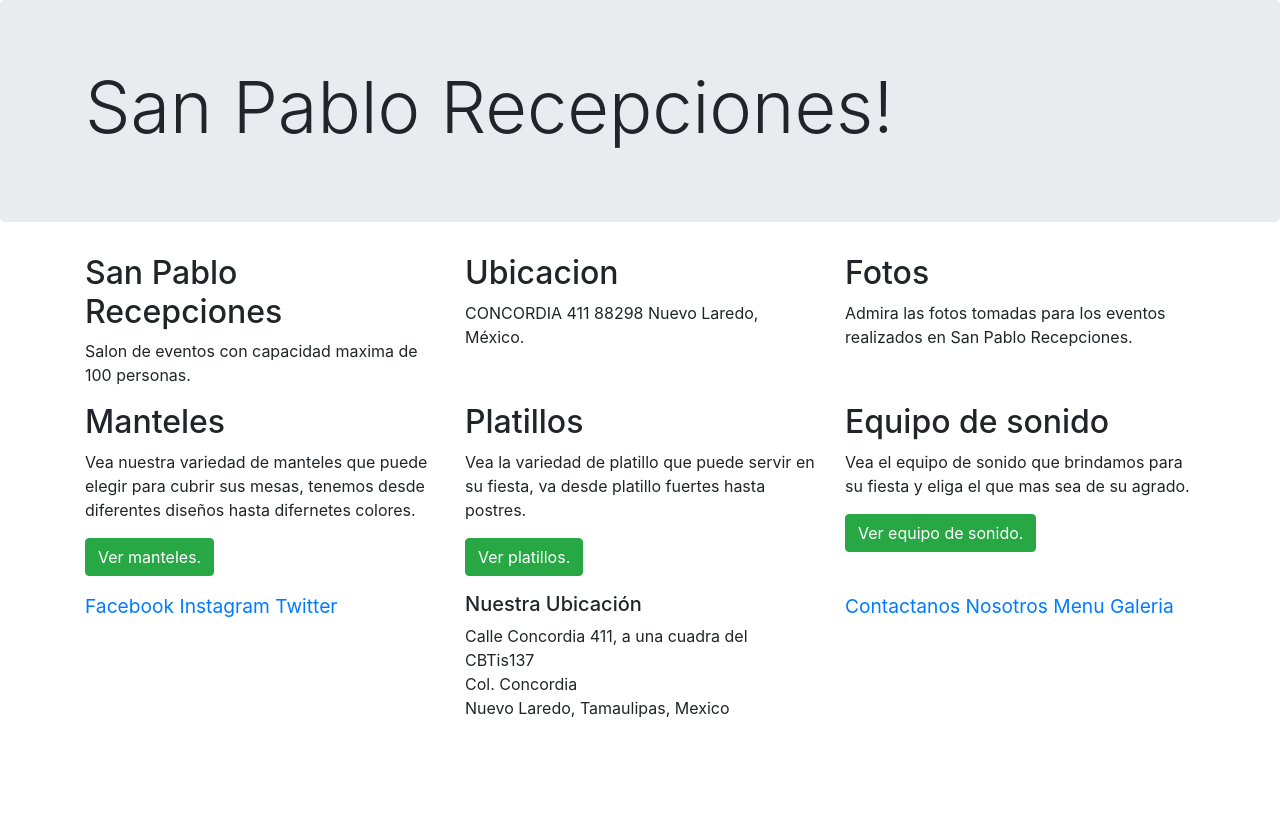
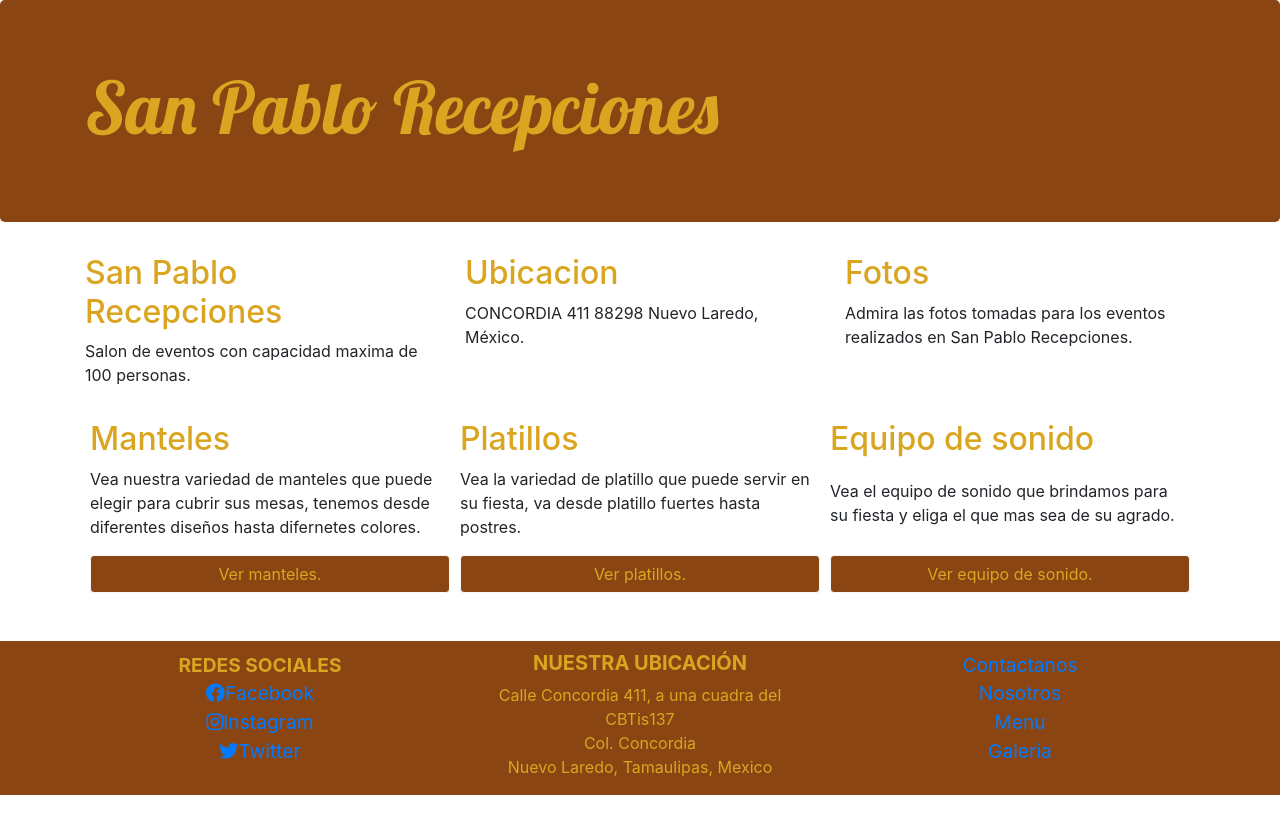
Before and after one commit to CarlosG215/17100215-SanPabloRecepciones, a website: page index.html in a window 1280 px wide. Before the commit the page ends 800 px from the top, so only its background shows below. Drawn offline with nearby package versions, Linux system fonts and the light colour scheme.

Commit message:
Practica Flex

```diff
--- /dev/null
+++ b/css/principal.css
@@ -0,0 +1,34 @@
+.Titulos
+{
+    color: goldenrod;
+}
+
+.btn-ver
+{
+    width: 100%;
+    background-color: saddlebrown;
+    color: goldenrod;
+}
+
+.jumbotron
+{
+    font-family: 'Lobster', cursive;
+    background-color: saddlebrown;
+    color: goldenrod;
+}
+
+footer
+{
+padding: 10px 20px 0px 20px;
+background-color: saddlebrown;
+color: goldenrod;
+margin-bottom: 50px;
+margin-top: 30px;
+}
+
+.card-design
+{
+flex: 1 250;
+padding: 2px 5px 2px 5px;
+margin-top: 15px;
+}
--- a/index.html
+++ b/index.html
@@ -6,13 +6,14 @@
   <meta name="viewport" content="width=device-width, initial-scale=1, shrink-to-fit=no">
   <title>San Pablo Recepciones</title>
   <link rel="stylesheet" href="node_modules/bootstrap/dist/css/bootstrap.min.css">
+
 </head>
 
 <body>
 
   <div class="jumbotron">
     <div class="container">
-      <h1 class="display-3">San Pablo Recepciones!</h1>
+      <h1 class="display-3">San Pablo Recepciones</h1>
     </div>
   </div>
 
@@ -21,36 +22,36 @@
       <div class="row">
 
         <div class="col-sm-4">
-          <h2>San Pablo Recepciones</h2>
+          <h2 class="Titulos">San Pablo Recepciones</h2>
           <p>Salon de eventos con capacidad maxima de 100 personas. </p>
         </div>
         <div class="col-sm-4">
-          <h2>Ubicacion</h2>
+          <h2 class="Titulos">Ubicacion</h2>
           <p>CONCORDIA 411 88298 Nuevo Laredo, México. </p>
         </div>
         <div class="col-sm-4">
-          <h2>Fotos</h2>
+          <h2 class="Titulos">Fotos</h2>
           <p>Admira las fotos tomadas para los eventos realizados en San Pablo Recepciones.</p>
         </div>
 
       </div>
 
-      <div class="row">
+      <div class="d-flex flex-wrap">
 
-        <div class="col-sm-4">
-            <h2>Manteles</h2>
+        <div class="d-flex flex-column card-design justify-content-between">
+            <h2 class="Titulos">Manteles</h2>
             <p>Vea nuestra variedad de manteles que puede elegir para cubrir sus mesas, tenemos desde diferentes diseños hasta difernetes colores. </p>
-            <p><a class="btn btn-success" href="#" role="button">Ver manteles.</a></p>
+            <p><a class="btn btn-light btn-ver" href="#" role="button">Ver manteles.</a></p>
         </div>
-        <div class="col-sm-4">
-            <h2>Platillos</h2>
+        <div class="d-flex flex-column card-design justify-content-between">
+            <h2 class="Titulos">Platillos</h2>
             <p>Vea la variedad de platillo que puede servir en su fiesta, va desde platillo fuertes hasta postres. </p>
-            <p><a class="btn btn-success" href="#" role="button">Ver platillos.</a></p>
+            <p><a class="btn btn-light btn-ver" href="#" role="button">Ver platillos.</a></p>
         </div>
-        <div class="col-sm-4">
-            <h2>Equipo de sonido</h2>
+        <div class="d-flex flex-column card-design justify-content-between">
+            <h2 class="Titulos">Equipo de sonido</h2>
             <p>Vea el equipo de sonido que brindamos para su fiesta y eliga el que mas sea de su agrado.</p>
-            <p><a class="btn btn-success" href="#" role="button">Ver equipo de sonido.</a></p>
+            <p><a class="btn btn-light btn-ver" href="#" role="button">Ver equipo de sonido.</a></p>
         </div>
 
       </div>
@@ -58,8 +59,7 @@
   </div>
 
       <!-- CSS only -->
-      <link rel="stylesheet" href="https://stackpath.bootstrapcdn.com/bootstrap/4.5.2/css/bootstrap.min.css"
-        integrity="sha384-JcKb8q3iqJ61gNV9KGb8thSsNjpSL0n8PARn9HuZOnIxN0hoP+VmmDGMN5t9UJ0Z" crossorigin="anonymous">
+      <link rel="stylesheet" href="https://stackpath.bootstrapcdn.com/bootstrap/4.5.2/css/bootstrap.min.css">
 
       <script src="node_modules/jquery/dist/jquery.min.js"></script>
       <script src="node_modules/popper.js/dist/popper.min.js"></script>
@@ -68,26 +68,37 @@
 <footer>
   <div class="container">
             <div class="row">
-                <div class="col-sm-4 " style="font-size:larger;">
-                    <a href="http://www.facebook.com">Facebook</a>
-                    <a href="http://www.instagram.com">Instagram</a>
-                    <a href="http://www.twitter.com">Twitter</a>
+                <div class="col-sm-4 text-center" style="font-size:larger;">
+                  <ul class="list-unstyled">
+                    <li class="texto-footer font-weight-bold text-uppercase"> Redes Sociales</li>
+                    <li><a href="http://www.facebook.com"><i class="fab fa-facebook"></i>Facebook</a></li>
+                    <li><a href="http://www.instagram.com"><i class="fab fa-instagram"></i>Instagram</a></li>
+                    <li><a href="http://www.twitter.com"><i class="fab fa-twitter"></i>Twitter</a></li>
+                  </ul>
+
+
                 </div>
-                <div class="col-sm-4">
+                <div class="col-sm-4 text-center">
                     <address>
-                        <h5>Nuestra Ubicación</h5>
+                        <h5 class="texto-footer font-weight-bold text-uppercase">Nuestra Ubicación</h5>
                         <div>Calle Concordia 411, a una cuadra del CBTis137</div>
                         <div>Col. Concordia</div>
                         <div>Nuevo Laredo, Tamaulipas, Mexico</div>
                     </address>
                 </div>
-                <div class="col-sm-4   align-items-end" style="font-size:larger;">
-                    <a href="#">Contactanos</a>
-                    <a href="#">Nosotros</a>
-                    <a href="#">Menu</a>
-                    <a href="#">Galeria</a>
+                <div class="col-sm-4 text-center  align-items-end" style="font-size:larger;">
+                  <ul class="list-unstyled">
+                    <li><a href="#">Contactanos</a></li>
+                    <li><a href="#">Nosotros</a></li>
+                    <li><a href="#">Menu</a></li>
+                    <li><a href="#">Galeria</a></li>
+                  </ul>
                 </div>
             </div>
    </div>
 </footer>
+<link rel="stylesheet" href="/css/principal.css">
+<!-- Font Awesome -->
+<link rel="stylesheet" href="https://use.fontawesome.com/releases/v5.8.2/css/all.css">
+<link href="https://fonts.googleapis.com/css2?family=Lobster&display=swap" rel="stylesheet">
 </html>
```
Also changed, not shown: Fuentes/Lobster-Regular.ttf (added).
